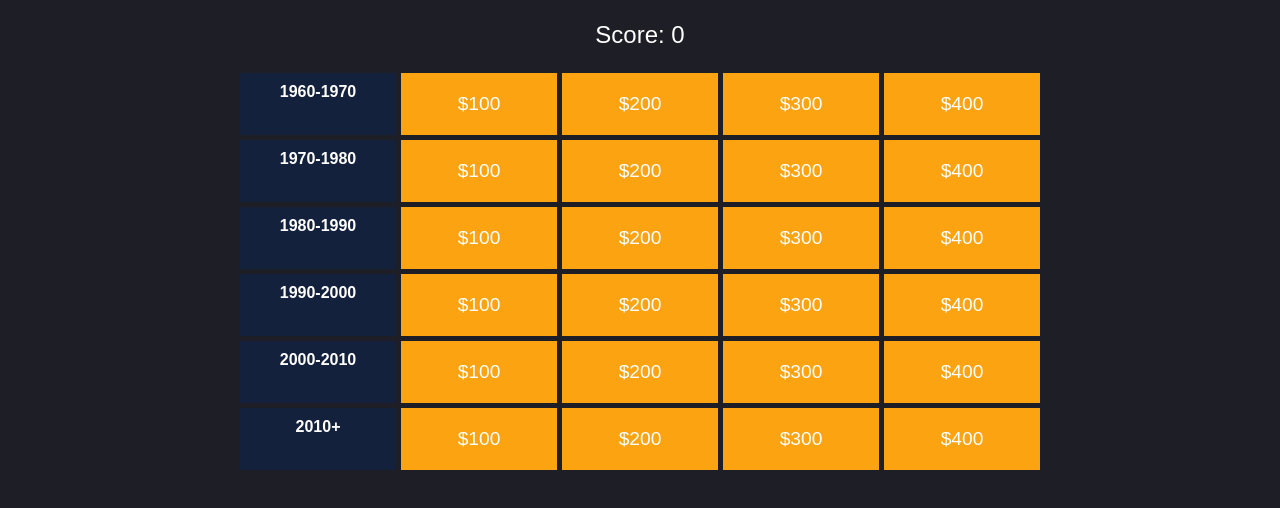
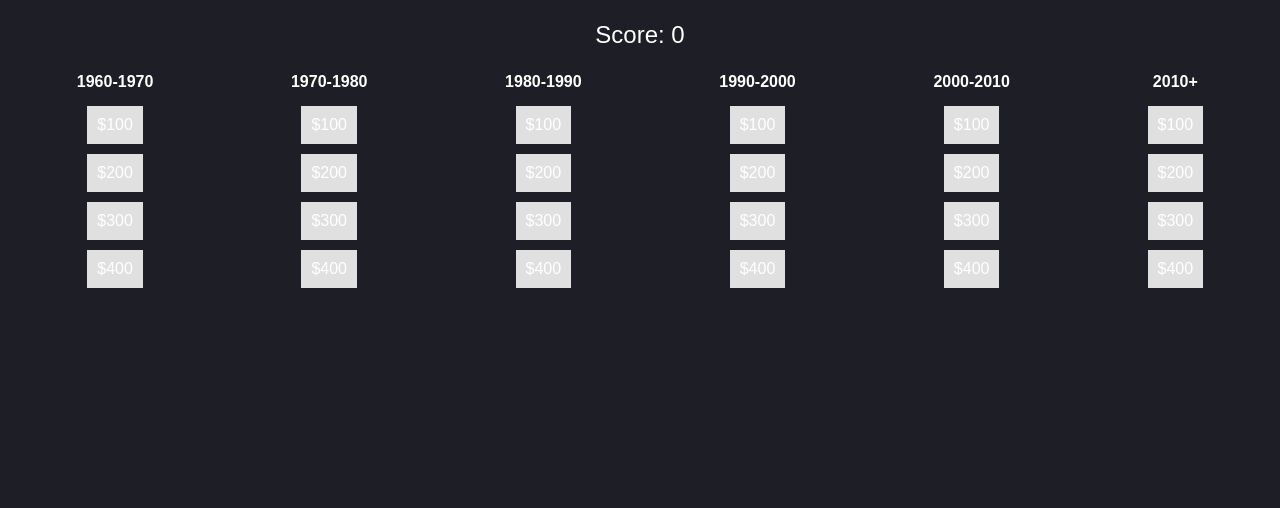
Before and after one commit to jib013/karaoke-jeopardy, a plain HTML site: page index.html in a window 1280 px wide. Shown: the part 50-558 px from the top of the page. Drawn offline with Linux system fonts and the light colour scheme.

Commit message:
Updated JS & associated CSS

```diff
--- a/app.js
+++ b/app.js
@@ -41,24 +41,30 @@ const categories = [
   let currentQuestion = null;
 
   function setupBoard() {
-    console.log("start board setup");
     const gameBoard = document.getElementById("game-board");
 
-    console.log("set categories");
     categories.forEach(category => {
+      // Create a container for the category and its questions
+      const categoryContainer = document.createElement("div");
+      categoryContainer.classList.add("category-container");
+
+      // Create and style the category cell as a header for the category
       const categoryCell = document.createElement("div");
       categoryCell.classList.add("category");
       categoryCell.innerText = category.name;
-      gameBoard.appendChild(categoryCell);
+      categoryContainer.appendChild(categoryCell);
 
-      console.log("set questions");
+      // Create a cell for each question and add it to the category container
       category.questions.forEach(question => {
         const questionCell = document.createElement("div");
         questionCell.classList.add("question");
         questionCell.innerText = `$${question.points}`;
         questionCell.onclick = () => openQuestionModal(question);
-        gameBoard.appendChild(questionCell);
+        categoryContainer.appendChild(questionCell);
       });
+
+      // Add the entire category container to the game board
+      gameBoard.appendChild(categoryContainer);
     });
   }
 
--- a/style.css
+++ b/style.css
@@ -20,23 +20,25 @@
   }
 
   #game-board {
-    display: grid;
-    grid-template-columns: repeat(5, 1fr);
-    gap: 5px;
-    max-width: 800px;
-    margin: 0 auto;
+    display: flex;
+    justify-content: space-around;
+  }
+
+  .category-container {
+    display: flex;
+    flex-direction: column;
+    align-items: center;
   }
 
   .category {
-    background-color: #14213d;
-    padding: 10px;
     font-weight: bold;
+    margin-bottom: 10px;
   }
 
   .question {
-    background-color: #fca311;
-    padding: 20px;
-    font-size: 1.2em;
+    margin: 5px 0;
+    padding: 10px;
+    background-color: #e0e0e0;
     cursor: pointer;
   }
 
```
